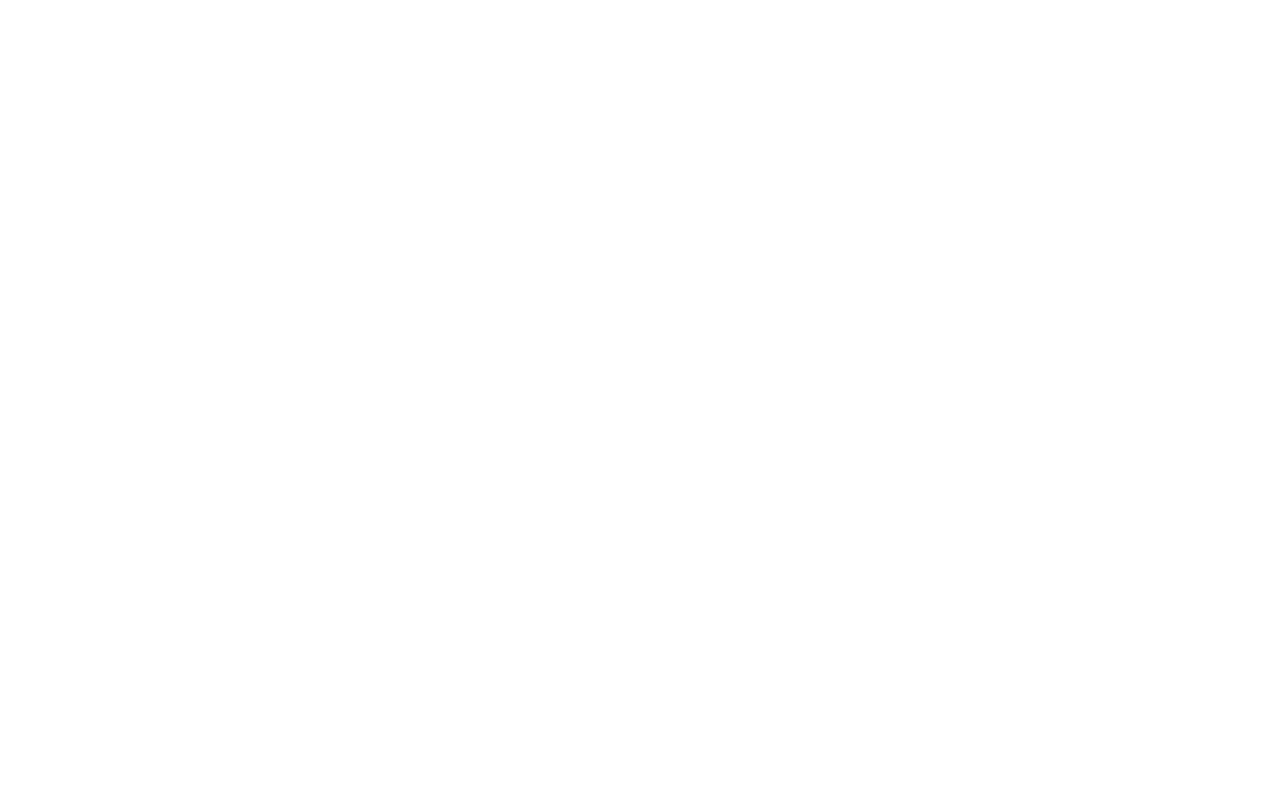
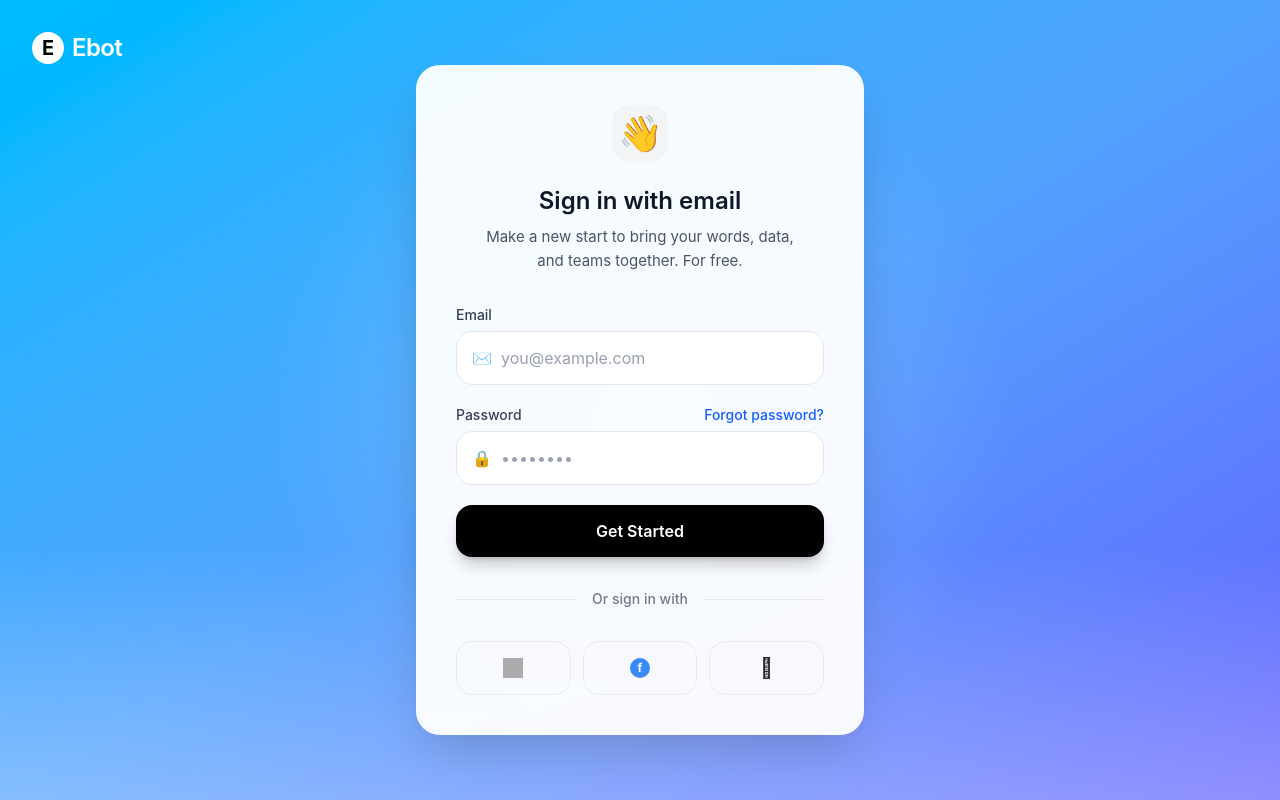
Before and after one commit to monikastha/ecommerce-frontend, a React (Vite) app: page /admin/login in a window 1280 px wide. Before the commit this address had no page. Built offline with nearby package versions, Linux system fonts and the light colour scheme; grey boxes are pictures that could not be loaded.

Commit message:
added loginpage

```diff
--- a/src/App.tsx
+++ b/src/App.tsx
@@ -2,6 +2,7 @@
 import { BrowserRouter, Route, Routes } from "react-router-dom";
 import Home from './pages/common/Home';
 import AdminRegister from './pages/authentication/AdminRegister';
+import LoginPage from './pages/authentication/LoginPage';
 
 const App = () => {
   return (
@@ -9,6 +10,7 @@
         <Routes>
           <Route path='/' element={<Home />} />
           <Route path='/admin/register' element={<AdminRegister />} />
+          <Route path='/admin/login' element={<LoginPage />} />
         </Routes>
     </BrowserRouter>
   )
--- /dev/null
+++ b/src/pages/authentication/LoginPage.tsx
@@ -0,0 +1,125 @@
+    import React, { useState } from 'react';
+
+const LoginPage = () => {
+  const [email, setEmail] = useState('');
+  const [password, setPassword] = useState('');
+
+  const handleSubmit = (e: React.FormEvent) => {
+    e.preventDefault();
+    console.log('Login attempt with:', { email, password });
+    // Add your login logic here
+  };
+
+  return (
+    <div className="min-h-screen bg-gradient-to-br from-sky-400 via-blue-400 to-indigo-500 flex items-center justify-center overflow-hidden relative">
+      {/* Background decorative elements */}
+      <div className="absolute inset-0 bg-[radial-gradient(circle_at_center,#ffffff33_0%,transparent_50%)]" />
+
+      {/* Logo */}
+      <div className="absolute top-8 left-8 flex items-center gap-2 text-white">
+        <div className="w-8 h-8 bg-white rounded-full flex items-center justify-center text-black font-bold text-xl">
+          E
+        </div>
+        <span className="text-2xl font-semibold tracking-tight">Ebot</span>
+      </div>
+
+      {/* Main Card */}
+      <div className="bg-white/95 backdrop-blur-xl rounded-3xl shadow-2xl w-full max-w-md mx-4 p-10">
+        {/* Icon */}
+        <div className="flex justify-center mb-6">
+          <div className="w-14 h-14 bg-gray-100 rounded-2xl flex items-center justify-center">
+            <span className="text-4xl">👋</span>
+          </div>
+        </div>
+
+        {/* Title and Subtitle */}
+        <div className="text-center mb-8">
+          <h1 className="text-2xl font-semibold text-gray-900 mb-2">
+            Sign in with email
+          </h1>
+          <p className="text-gray-600 text-[15px] leading-relaxed">
+            Make a new start to bring your words, data,<br />
+            and teams together. For free.
+          </p>
+        </div>
+
+        {/* Form */}
+        <form onSubmit={handleSubmit} className="space-y-5">
+          {/* Email Field */}
+          <div>
+            <label className="block text-sm font-medium text-gray-700 mb-1.5">Email</label>
+            <div className="relative">
+              <div className="absolute left-4 top-1/2 -translate-y-1/2 text-gray-400">
+                ✉️
+              </div>
+              <input
+                type="email"
+                value={email}
+                onChange={(e) => setEmail(e.target.value)}
+                placeholder="you@example.com"
+                className="w-full pl-11 pr-4 py-3.5 bg-white border border-gray-200 rounded-2xl focus:outline-none focus:border-blue-500 focus:ring-1 focus:ring-blue-500 text-gray-900 placeholder:text-gray-400"
+                required
+              />
+            </div>
+          </div>
+
+          {/* Password Field */}
+          <div>
+            <div className="flex justify-between items-center mb-1.5">
+              <label className="block text-sm font-medium text-gray-700">Password</label>
+              <a href="#" className="text-sm text-blue-600 hover:text-blue-700 font-medium">
+                Forgot password?
+              </a>
+            </div>
+            <div className="relative">
+              <div className="absolute left-4 top-1/2 -translate-y-1/2 text-gray-400">
+                🔒
+              </div>
+              <input
+                type="password"
+                value={password}
+                onChange={(e) => setPassword(e.target.value)}
+                placeholder="••••••••"
+                className="w-full pl-11 pr-4 py-3.5 bg-white border border-gray-200 rounded-2xl focus:outline-none focus:border-blue-500 focus:ring-1 focus:ring-blue-500 text-gray-900 placeholder:text-gray-400"
+                required
+              />
+            </div>
+          </div>
+
+          {/* Submit Button */}
+          <button
+            type="submit"
+            className="w-full bg-black hover:bg-gray-900 text-white font-semibold py-3.5 rounded-2xl transition-all duration-200 text-base shadow-lg shadow-black/20 active:scale-[0.985]"
+          >
+            Get Started
+          </button>
+        </form>
+
+        {/* Divider */}
+        <div className="flex items-center gap-4 my-8">
+          <div className="flex-1 h-px bg-gray-200"></div>
+          <span className="text-gray-500 text-sm font-medium">Or sign in with</span>
+          <div className="flex-1 h-px bg-gray-200"></div>
+        </div>
+
+        {/* Social Login Buttons */}
+        <div className="grid grid-cols-3 gap-3">
+          <button className="flex items-center justify-center gap-2 border border-gray-200 hover:border-gray-300 py-3 rounded-2xl transition-colors">
+            <img src="https://www.google.com/images/branding/googleg/1x/googleg_standard_color_128dp.png" alt="Google" className="w-5 h-5" />
+          </button>
+          <button className="flex items-center justify-center gap-2 border border-gray-200 hover:border-gray-300 py-3 rounded-2xl transition-colors">
+            <div className="w-5 h-5 bg-[#1877F2] rounded-full flex items-center justify-center text-white text-xs font-bold">f</div>
+          </button>
+          <button className="flex items-center justify-center gap-2 border border-gray-200 hover:border-gray-300 py-3 rounded-2xl transition-colors">
+            <span className="text-xl"></span>
+          </button>
+        </div>
+      </div>
+
+      {/* Subtle cloud-like decoration at bottom */}
+      <div className="absolute bottom-0 left-0 right-0 h-64 bg-gradient-to-t from-white/30 to-transparent pointer-events-none" />
+    </div>
+  );
+};
+
+export default LoginPage;
```
